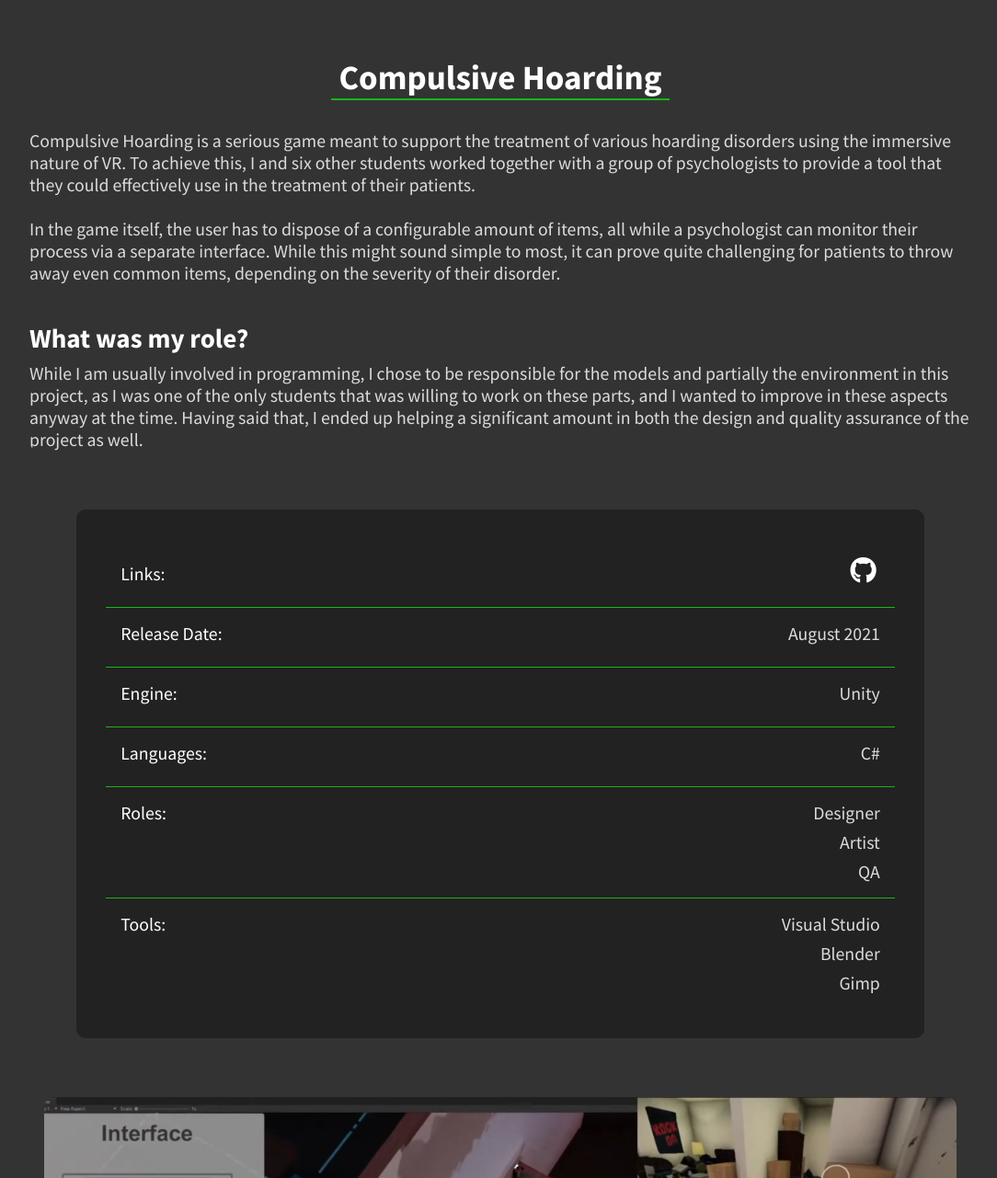
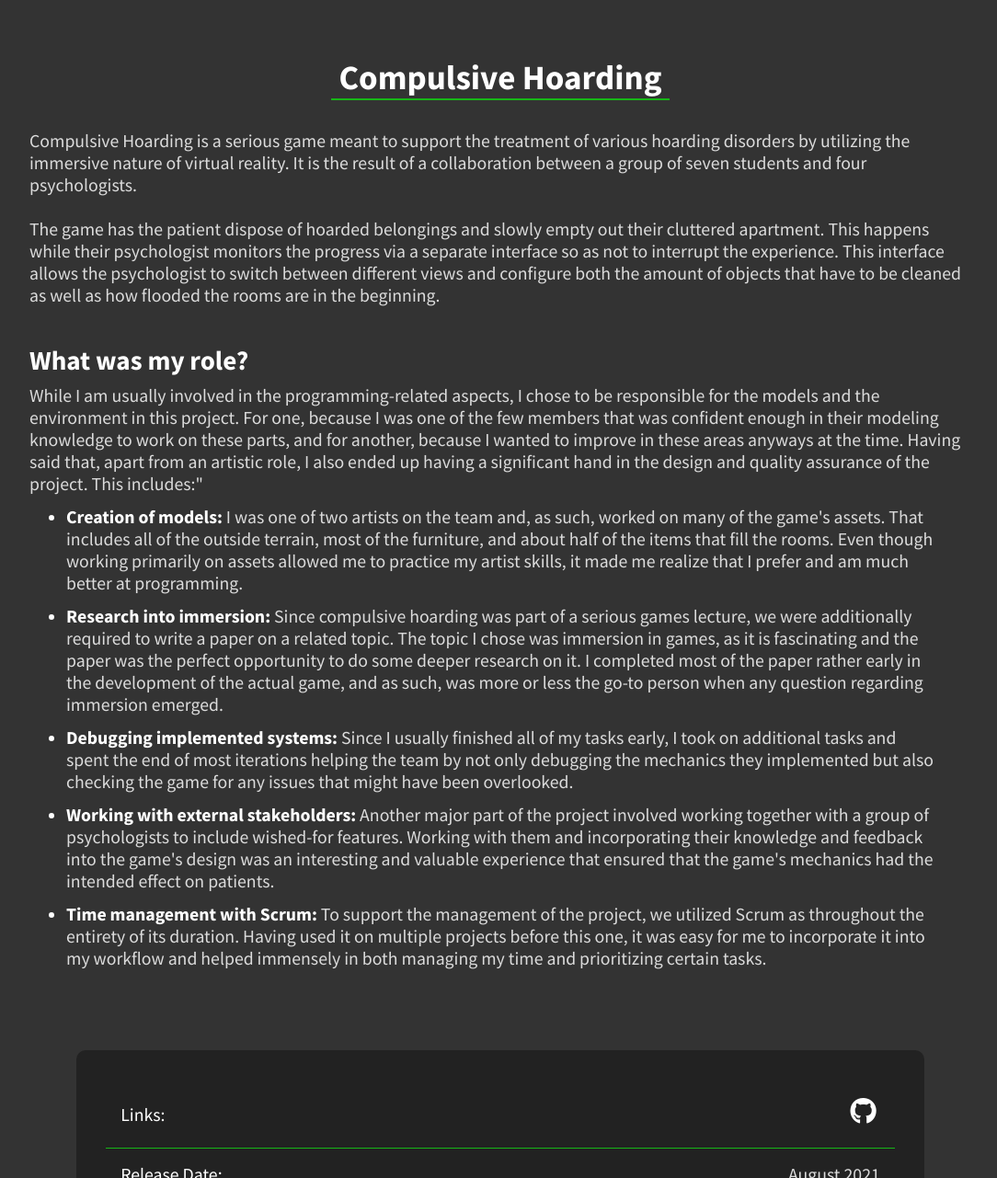
Before and after one commit to DennisVidal/dennisvidal.github.io, a Jekyll site: the page built from projects/compulsive-hoarding.md, in a window 1280 px wide and 1400 px high, scrolled down 591 px, cut to the strip 119-1400 px from the top of the window. Shown: the whole strip at 92% size, without its empty margins (96-1180 px from the left). Built offline with Jekyll 4.4.1, drawn with Linux system fonts in a browser that asks for light colours.

Commit message:
Update compulsive-hoarding.md

```diff
--- a/projects/compulsive-hoarding.md
+++ b/projects/compulsive-hoarding.md
@@ -5,24 +5,32 @@ permalink: "/compulsive-hoarding/"
 
 video: "https://www.youtube.com/embed/WRfuEz0BRK4"
 
-descriptions:
-    - "Compulsive Hoarding is a serious game meant to support the treatment of various hoarding disorders using the immersive nature of VR. To achieve this, I and six other students worked together with a group of psychologists to provide a tool that they could effectively use in the treatment of their patients."
-    - "In the game itself, the user has to dispose of a configurable amount of items, all while a psychologist can monitor their process via a separate interface. While this might sound simple to most, it can prove quite challenging for patients to throw away even common items, depending on the severity of their disorder."
-
-role-descriptions:
-    - "While I am usually involved in programming, I chose to be responsible for the models and partially the environment in this project, as I was one of the only students that was willing to work on these parts, and I wanted to improve in these aspects anyway at the time. Having said that, I ended up helping a significant amount in both the design and quality assurance of the project as well."
-
-
 
 sections:
     -   contents:
-            -   text: "Compulsive Hoarding is a serious game meant to support the treatment of various hoarding disorders using the immersive nature of VR. To achieve this, I and six other students worked together with a group of psychologists to provide a tool that they could effectively use in the treatment of their patients."
+            -   text: "Compulsive Hoarding is a serious game meant to support the treatment of various hoarding disorders by utilizing the immersive nature of virtual reality. It is the result of a collaboration between a group of seven students and four psychologists."
 
-            -   text: "In the game itself, the user has to dispose of a configurable amount of items, all while a psychologist can monitor their process via a separate interface. While this might sound simple to most, it can prove quite challenging for patients to throw away even common items, depending on the severity of their disorder."
+            -   text: "The game has the patient dispose of hoarded belongings and slowly empty out their cluttered apartment. This happens while their psychologist monitors the progress via a separate interface so as not to interrupt the experience. This interface allows the psychologist to switch between different views and configure both the amount of objects that have to be cleaned as well as how flooded the rooms are in the beginning."
 
     -   heading: "What was my role?"
         contents:
-            -   text: "While I am usually involved in programming, I chose to be responsible for the models and partially the environment in this project, as I was one of the only students that was willing to work on these parts, and I wanted to improve in these aspects anyway at the time. Having said that, I ended up helping a significant amount in both the design and quality assurance of the project as well."
+            -   text: While I am usually involved in the programming-related aspects, I chose to be responsible for the models and the environment in this project. For one, because I was one of the few members that was confident enough in their modeling knowledge to work on these parts, and for another, because I wanted to improve in these areas anyways at the time. Having said that, apart from an artistic role, I also ended up having a significant hand in the design and quality assurance of the project. This includes:"
+                bullets:
+                    -   text: "<b>Creation of models:</b> I was one of two artists on the team and, as such, worked on many of the game's assets. That includes all of the outside terrain, most of the furniture, and about half of the items that fill the rooms. Even though working primarily on assets allowed me to practice my artist skills, it made me realize that I prefer and am much better at programming."
+                        style: "disc"
+
+                    -   text: "<b>Research into immersion:</b> Since compulsive hoarding was part of a serious games lecture, we were additionally required to write a paper on a related topic. The topic I chose was immersion in games, as it is fascinating and the paper was the perfect opportunity to do some deeper research on it. I completed most of the paper rather early in the development of the actual game, and as such, was more or less the go-to person when any question regarding immersion emerged."
+                        style: "disc"
+
+                    -   text: "<b>Debugging implemented systems:</b> Since I usually finished all of my tasks early, I took on additional tasks and spent the end of most iterations helping the team by not only debugging the mechanics they implemented but also checking the game for any issues that might have been overlooked."
+                        style: "disc"
+
+                    -   text: "<b>Working with external stakeholders:</b> Another major part of the project involved working together with a group of psychologists to include wished-for features. Working with them and incorporating their knowledge and feedback into the game's design was an interesting and valuable experience that ensured that the game's mechanics had the intended effect on patients."
+                        style: "disc"
+
+                    -   text: "<b>Time management with Scrum:</b> To support the management of the project, we utilized Scrum as throughout the entirety of its duration. Having used it on multiple projects before this one, it was easy for me to incorporate it into my workflow and helped immensely in both managing my time and prioritizing certain tasks."
+                        style: "disc"
+
 
 
 links:
```
